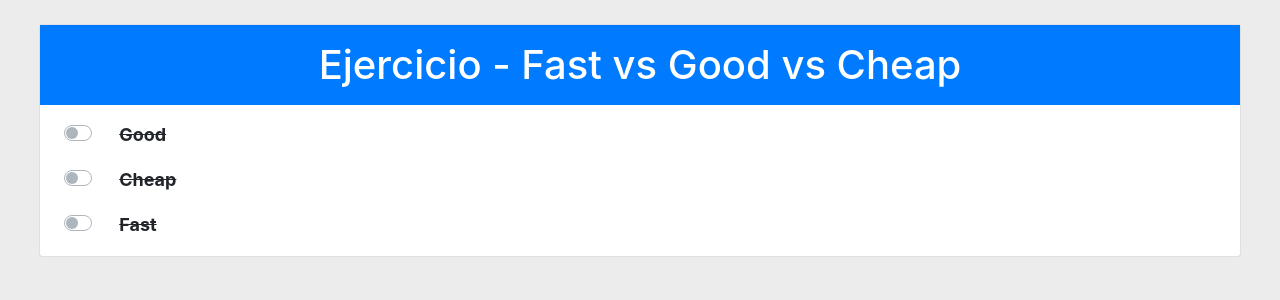
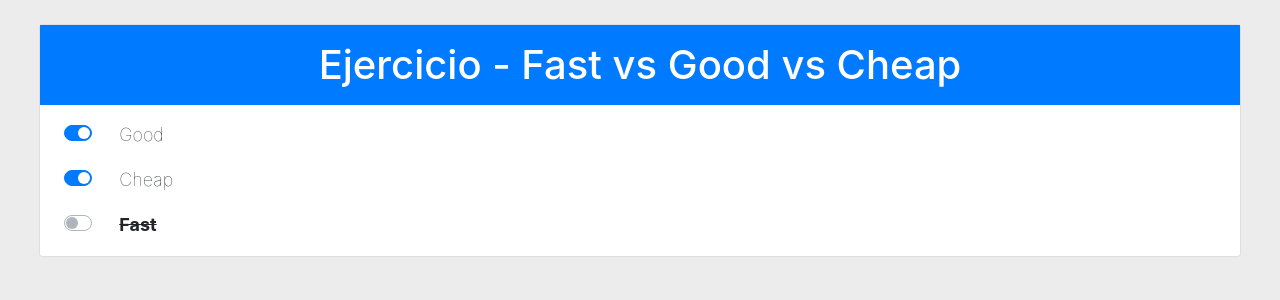
Before and after one commit to luis42/reactnetlify, a React (Create React App) app: page / in a window 1280 px wide. Shown: the top 300 px of the page. Built offline with nearby package versions, Linux system fonts and the light colour scheme.

Commit message:
* Se cambia checkbox

```diff
--- a/src/App.jsx
+++ b/src/App.jsx
@@ -1,18 +1,18 @@
 /* eslint-disable react/react-in-jsx-scope */
 import { useState } from 'react';
-import { useForm } from 'react-hook-form';
+// import { useForm } from 'react-hook-form';
 // import logo from './logo.svg';
 import './App.css';
 // Styles
 import 'bootstrap/dist/css/bootstrap.css';
-import { Button, ButtonGroup, Card } from 'react-bootstrap';
-import ToggleButton from 'react-bootstrap/ToggleButton';
+// import { Button, ButtonGroup, Card } from 'react-bootstrap';
+// import ToggleButton from 'react-bootstrap/ToggleButton';
 
 function App() {
-  const { register, handleSubmit, errors } = useForm();
+  // const { register, handleSubmit, errors } = useForm();
   // const [count, setCount] = useState();
-  const [homeWork, setHomeWork] = useState([]);
-  const [groupSwitch, setGroupSwitch] = useState({ good: false, cheap: false, fast: false });
+  // const [homeWork, setHomeWork] = useState([]);
+  const [groupSwitch, setGroupSwitch] = useState({ good: true, cheap: true, fast: false });
   // useEffect(() => {
   //   setInterval(() => {
   //     const date = new Date();
```
